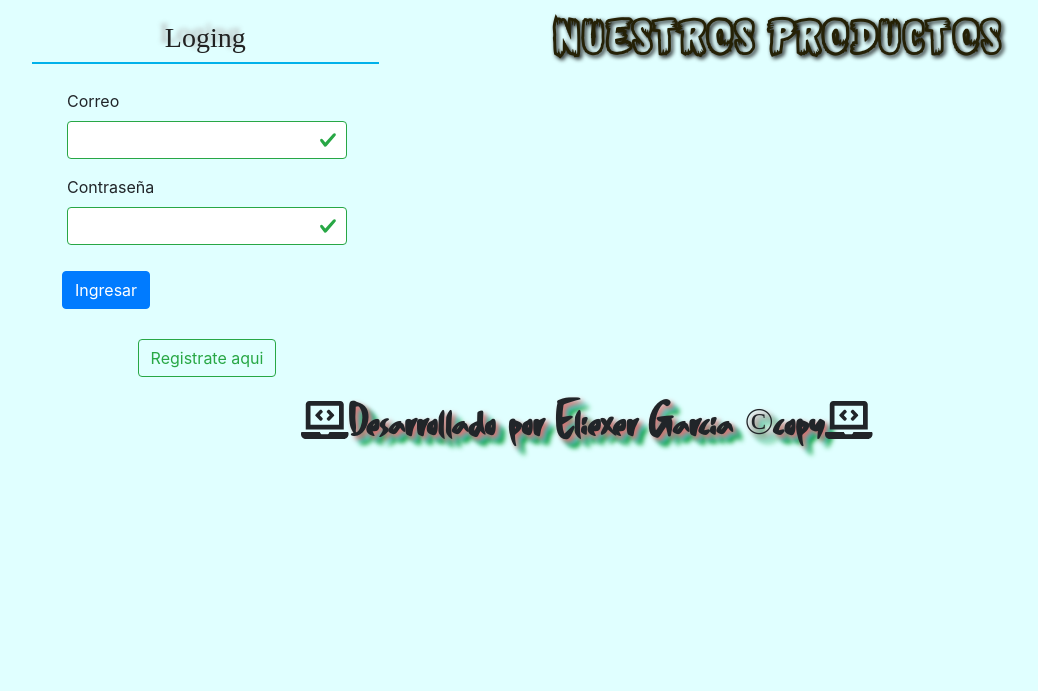
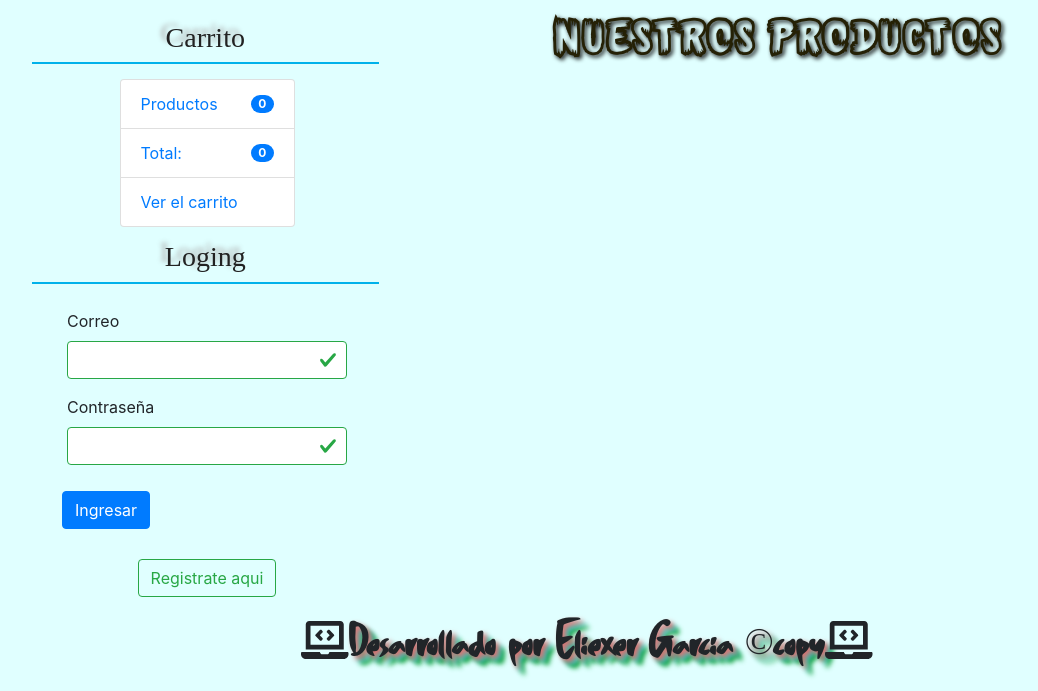
Before and after one commit to davidugarcia/littleshop, a PHP site: page /Portafolio_backend/ in a window 1280 px wide. Shown: the part 150-841 px from the top of the page, without its empty margins (53-1091 px from the left). Before the commit the page ends 608 px from the top, so only its background shows below. Run offline with PHP 8.4, Linux system fonts and the light colour scheme; data that the repository does not hold is empty; some libraries are stand-ins or nearby versions; some web fonts are replaced.

Commit message:
se agrega metodo estatus carrito al mvc
Signed-off-by: Edug <davidugarcia007@gmail.com>

```diff
--- a/controllers/CarritoController.php
+++ b/controllers/CarritoController.php
@@ -38,11 +38,12 @@ class carritoController {
 			// Conseguir producto
 			$producto = new Productos();
 			$producto->set_id($producto_id);
+			// realiza la consulta atraves de esta instacia
 			$producto = $producto->get_productid();
 
 			// Añadir al carrito
 			if(is_object($producto)){
-            // se crea un arreglo asociativo
+            // se crea un arreglo asociativo, los indices de este array sera igual a cada producto variado que coloque en el carrito
 				$_SESSION['carrito'][] = array(
                //key=>valor
 					"id_producto" => $producto->id,
--- a/helper/utility.php
+++ b/helper/utility.php
@@ -34,4 +34,22 @@ class Utilidades{
 		return $categorias;
 	}
 
+	public static function estatus_Carrito(){
+
+		$stats = array(
+			'cuenta_products' => 0,
+			'total' => 0
+		);
+
+		if(isset($_SESSION['carrito'])){
+			$stats['cuenta_products'] = count($_SESSION['carrito']);
+
+			foreach($_SESSION['carrito'] as $producto){
+				$stats['total'] += $producto['precio']*$producto['unidades'];
+			}
+		}
+
+		return $stats;
+	}
+
 }
--- a/views/diseño/formroles.php
+++ b/views/diseño/formroles.php
@@ -1,11 +1,36 @@
 <!--menu principal-->
 <div class="col-lg-4">
+
+   <div class="texto">
+      <h3 class="login">Carrito</h3>
+   </div>
+
+   <div class="d-flex justify-content-center">
+
+      <ul class="list-group" style="width:175px">
+         <!--proviene del arcgivo utility-->
+         <?php $estatus = Utilidades::estatus_Carrito(); ?>
+         <li class="list-group-item d-flex justify-content-between align-items-center">
+         <a href="<?=base_url?>carrito/index">Productos</a>
+            <span class="badge badge-primary badge-pill"><?=$estatus['cuenta_products']?></span>
+         </li>
+         <li class="list-group-item d-flex justify-content-between align-items-center">
+         <a href="<?=base_url?>carrito/index">Total:</a>
+            <span class="badge badge-primary badge-pill"><?=$estatus['total']?> </span>
+         </li>
+         <li class="list-group-item d-flex justify-content-between align-items-center">
+         <a href="<?=base_url?>carrito/index">Ver el carrito</a>
+         </li>
+      </ul>
+   </div>
 
    <?php if(!isset($_SESSION['identity'])): ?>
    <div class="texto">
       <h3 class="login">Loging</h3>
    </div>
+
    <form action="<?=base_url?>usuario/ingresar" method="POST" class="espacio">
+
       <div class="form-group">
          <div class="col-lg-12 mb-3">
             <label for="user">Correo</label>
@@ -21,24 +46,29 @@
       </div>
 
       <button type="submit" class="btn btn-primary espacio">Ingresar</button>
+
    </form>
    <?php else: ?>
-      <h3 class ="text-center letra"><?=$_SESSION['identity']->nombre?> <?=$_SESSION['identity']->apellidos?></h3>
+   <h3 class="text-center letra"><?=$_SESSION['identity']->nombre?> <?=$_SESSION['identity']->apellidos?></h3>
    <?php endif; ?>
 
    <div class="row d-flex justify-content-center">
       <?php if(isset($_SESSION['admin'])): ?>
       <div class="link_aside">
          <ul class="fa-ul">
-               <li><a href="<?=base_url?>producto/gestionproduct"><span class="fa-li"><i class="fas fa-user-circle"></i></span>Gestionar productos</a></li>
-               <li><a href="<?=base_url?>categorias/crearcat"><span class="fa-li"><i class="fas fa-id-badge"></i></span>Gestionar categorias</a></li>
+            <li><a href="<?=base_url?>producto/gestionproduct"><span class="fa-li"><i
+                        class="fas fa-user-circle"></i></span>Gestionar productos</a></li>
+            <li><a href="<?=base_url?>categorias/crearcat"><span class="fa-li"><i
+                        class="fas fa-id-badge"></i></span>Gestionar categorias</a></li>
             <li><a href="<?=base_url?>"><span class="fa-li"><i class="fas fa-user-cog"></i></span>Gestionar Pedidos</a>
             </li>
             <?php endif; ?>
 
             <?php if(isset($_SESSION['identity'])): ?>
-               <li><a href="<?=base_url?>"><span class="fa-li"><i class="fas fa-user-circle"></i></span>Mis pedidos</a></li>
-               <li><a href="<?=base_url?>usuario/cerrarsesion"><span class="fa-li"><i class="fas fa-times-circle"></i></span>cerrar sesion</a></li>
+            <li><a href="<?=base_url?>"><span class="fa-li"><i class="fas fa-user-circle"></i></span>Mis pedidos</a>
+            </li>
+            <li><a href="<?=base_url?>usuario/cerrarsesion"><span class="fa-li"><i
+                        class="fas fa-times-circle"></i></span>cerrar sesion</a></li>
          </ul>
       </div>
       <?php else: ?>
```
Also changed, not shown: views/carrito/compras.php (+19 -5 lines). Lines whose indentation alone changed are shown as unchanged.
